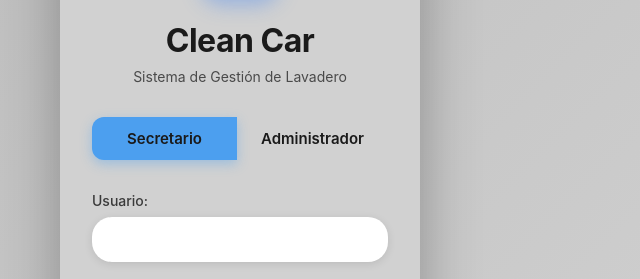
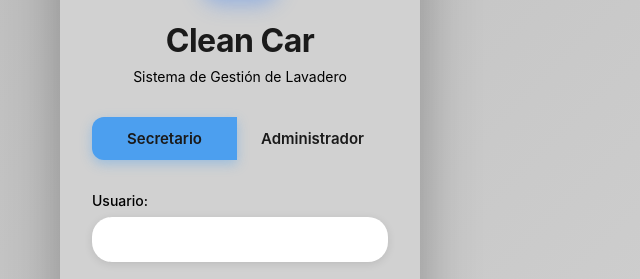
Before and after one commit to mv189/CleanCar, a website: page login/login.html in a window 1280 px wide. Shown: the part 228-507 px from the top of the page, 400-1040 px from the left. Drawn offline with Linux system fonts and the light colour scheme.

Commit message:
Actualiza estilos del login, corrige registro de secretario y añade log.png

```diff
--- a/login/login.css
+++ b/login/login.css
@@ -54,7 +54,7 @@ body {
 
 .subtitle {
     font-size: 14px;
-    color: #4a4a4a;
+    color: #000000;
     margin-bottom: 32px;
     font-weight: 400;
 }
@@ -111,7 +111,7 @@ body {
 .form-group label {
     display: block;
     font-size: 14px;
-    color: #3a3a3a;
+    color: #000000;
     margin-bottom: 8px;
     font-weight: 500;
 }
--- a/secretario/js1/registro.js
+++ b/secretario/js1/registro.js
@@ -150,7 +150,7 @@ async function loadServices() {
 
 async function loadWashers() {
   try {
-    const res = await fetch(`${API_BASE}/washers/all`);
+    const res = await fetch(`${API_BASE}/washers`);
     if (!res.ok) throw new Error('Error al cargar lavadores');
     washers = await res.json();
   } catch (error) {
```
Also changed, not shown: login/login.html (+1 -1 lines), log.png (added).
